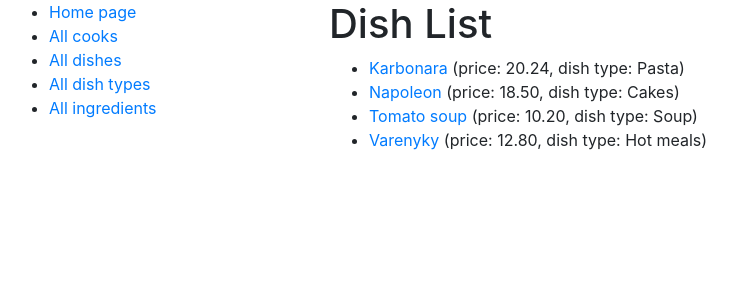
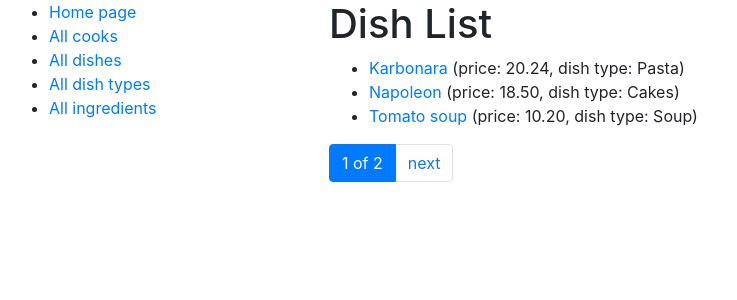
Before and after one commit to IvanGuculyak/Restaurant-kitchen-service, a Django app: page /service/dishes/ in a window 1280 px wide. Shown: the top 300 px of the page, without its empty margins (6-743 px from the left). Run offline with Django 4.2, Linux system fonts and the light colour scheme; data comes from the database, SQL or seed files in the repository.

Commit message:
Added pagination for all templates of list views

```diff
--- a/service/views.py
+++ b/service/views.py
@@ -26,17 +26,20 @@ def index(request):
 
 class IngredientListView(generic.ListView):
     model = Ingredient
+    paginate_by = 5
 
 
 class DishTypeListView(generic.ListView):
     model = DishType
     template_name = "service/dish_type_list.html"
     context_object_name = "dish_type_list"
+    paginate_by = 5
 
 
 class DishListView(generic.ListView):
     model = Dish
     queryset = Dish.objects.all().select_related("dish_type")
+    paginate_by = 3
 
 
 class DishDetailView(generic.DetailView):
@@ -45,6 +48,7 @@ class DishDetailView(generic.DetailView):
 
 class CookListView(generic.ListView):
     model = Cook
+    paginate_by = 3
 
 
 class CookDetailView(generic.DetailView):
--- a/templates/base.html
+++ b/templates/base.html
@@ -22,6 +22,9 @@
       <div class="col-sm-9">
         {% block content %}
         {% endblock %}
+        {% block pagination %}
+          {% include "includes/pagination.html" %}
+        {% endblock %}
       </div>
     </div>
   </div>
--- /dev/null
+++ b/templates/includes/pagination.html
@@ -0,0 +1,19 @@
+{% if is_paginated %}
+  <ul class="pagination">
+    {% if page_obj.has_previous %}
+      <li class="page-item">
+        <a href="?page={{ page_obj.previous_page_number }}" class="page-link">prev</a>
+      </li>
+    {% endif %}
+
+    <li class="page-item active">
+      <span class="page-link">{{ page_obj.number }} of {{ paginator.num_pages }}</span>
+    </li>
+
+    {% if page_obj.has_next %}
+      <li class="page-item">
+        <a href="?page={{ page_obj.next_page_number }}" class="page-link">next</a>
+      </li>
+    {% endif %}
+  </ul>
+{% endif %}
```
